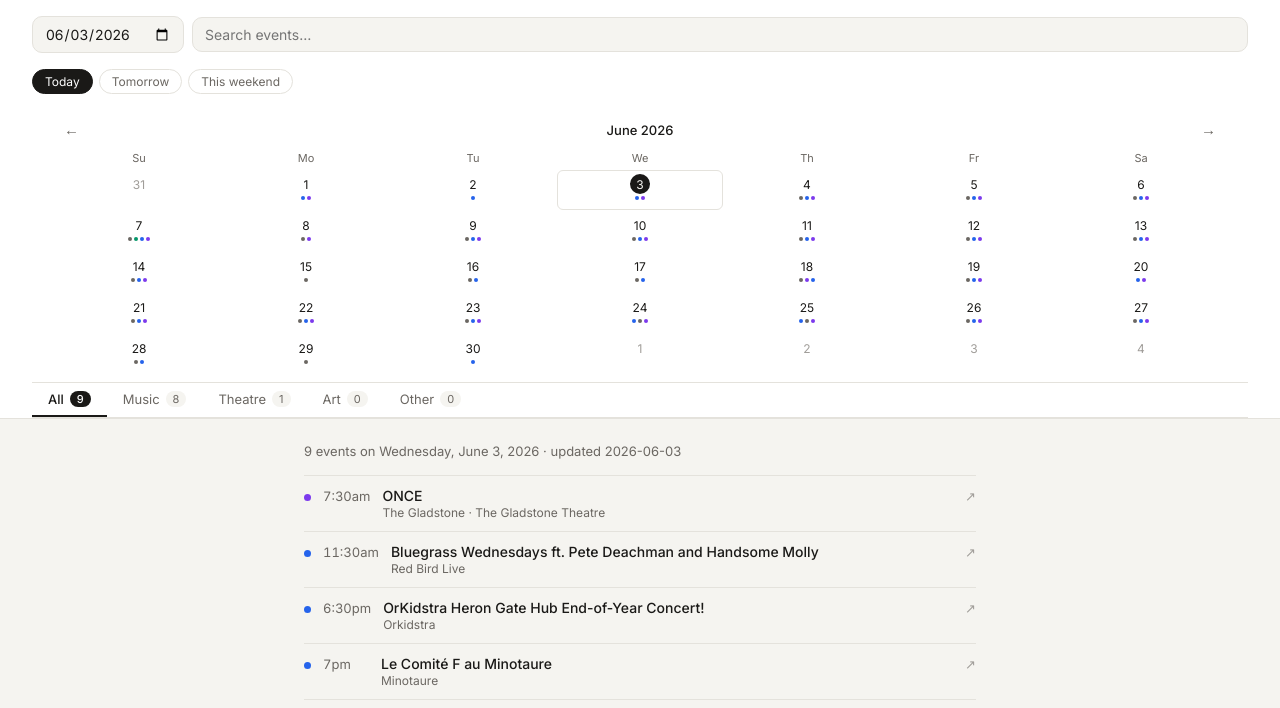
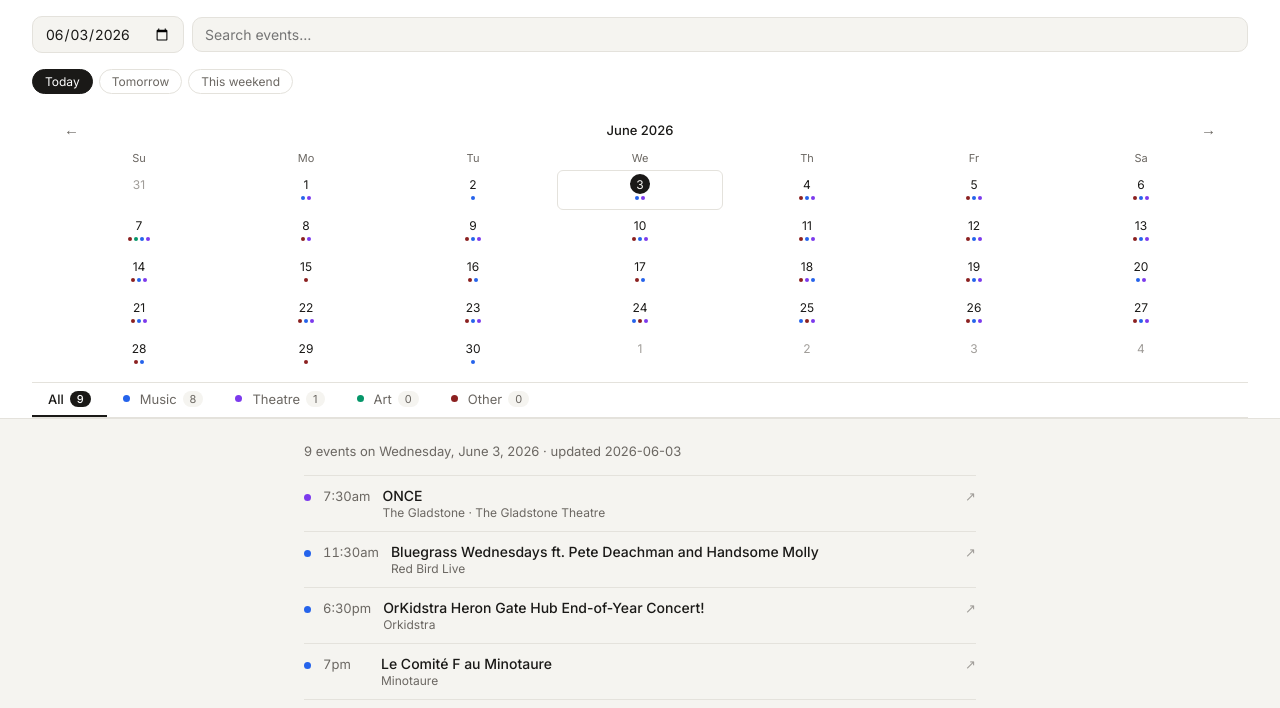
Before and after one commit to bartbols/OttawaEventFinder, a plain HTML site: page docs/index.html in a window 1280 px wide. Shown: the part 72-780 px from the top of the page. Drawn offline with Linux system fonts and the light colour scheme.

Commit message:
addec colour-coding to category selection tabs

```diff
--- a/docs/index.html
+++ b/docs/index.html
@@ -19,7 +19,7 @@
       --music: #2563eb;
       --theatre: #7c3aed;
       --art: #059669;
-      --other: #6b6762;
+      --other: #8B2020;
       --radius: 10px;
     }
 
@@ -120,6 +120,7 @@
       color: var(--muted);
     }
     .cat-tab.active .cat-count { background: var(--text); color: var(--surface); }
+    .cat-dot { display: inline-block; width: 7px; height: 7px; border-radius: 50%; margin-right: 4px; vertical-align: middle; position: relative; top: -1px; }
 
     /* ── Main ── */
     main {
@@ -169,7 +170,7 @@
     .dot-music    { background: var(--music); }
     .dot-theatre  { background: var(--theatre); }
     .dot-art      { background: var(--art); }
-    .dot-other    { background: var(--hint); }
+    .dot-other    { background: var(--other); }
 
     .event-time {
       font-size: 13px;
@@ -347,10 +348,10 @@
   </div>
   <div class="cat-tabs" id="cat-tabs">
     <button class="cat-tab active" data-cat="all" onclick="setTab(this)">All <span class="cat-count" id="count-all">0</span></button>
-    <button class="cat-tab" data-cat="music" onclick="setTab(this)">Music <span class="cat-count" id="count-music">0</span></button>
-    <button class="cat-tab" data-cat="theatre" onclick="setTab(this)">Theatre <span class="cat-count" id="count-theatre">0</span></button>
-    <button class="cat-tab" data-cat="art" onclick="setTab(this)">Art <span class="cat-count" id="count-art">0</span></button>
-    <button class="cat-tab" data-cat="other" onclick="setTab(this)">Other <span class="cat-count" id="count-other">0</span></button>
+    <button class="cat-tab" data-cat="music" onclick="setTab(this)"><span class="cat-dot" style="background:var(--music)"></span>Music <span class="cat-count" id="count-music">0</span></button>
+    <button class="cat-tab" data-cat="theatre" onclick="setTab(this)"><span class="cat-dot" style="background:var(--theatre)"></span>Theatre <span class="cat-count" id="count-theatre">0</span></button>
+    <button class="cat-tab" data-cat="art" onclick="setTab(this)"><span class="cat-dot" style="background:var(--art)"></span>Art <span class="cat-count" id="count-art">0</span></button>
+    <button class="cat-tab" data-cat="other" onclick="setTab(this)"><span class="cat-dot" style="background:var(--other)"></span>Other <span class="cat-count" id="count-other">0</span></button>
   </div>
 </header>
 
```
